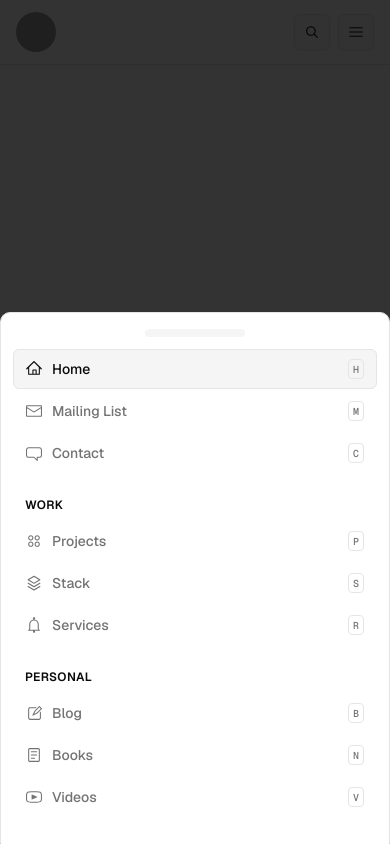
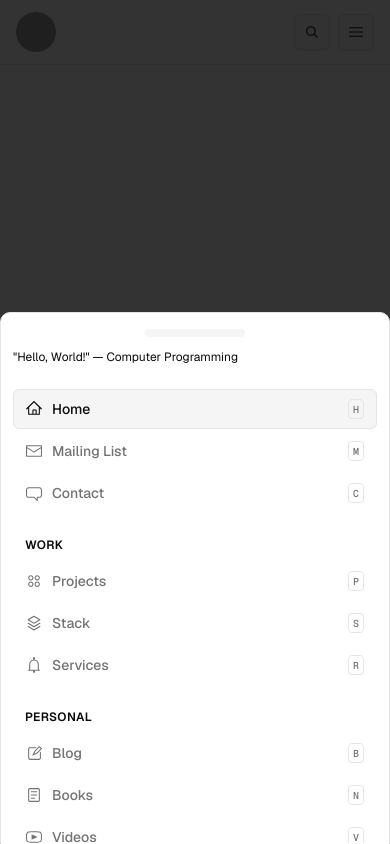
Before and after one commit to udohjeremiah/udohjeremiah, a Next.js app: page / in a window 390 px wide. Both pictures are taken after a click on the button 356 px from the left and 32 px from the top of the page. Built offline with nearby package versions, Linux system fonts and the light colour scheme; grey boxes are pictures that could not be loaded.

Commit message:
Add random quotes to mobile view and fix style inconsistencies

```diff
--- a/src/components/Navigation.jsx
+++ b/src/components/Navigation.jsx
@@ -30,6 +30,7 @@ import {
   EnvelopeOpenIcon,
 } from "@radix-ui/react-icons";
 import ThemeToggler from "./ThemeToggler";
+import RandomQuotes from "./RandomQuotes";
 
 export const pages = [
   {
@@ -200,6 +201,9 @@ export default function Navigation() {
           <DrawerContent>
             <div className="max-h-[60vh] overflow-auto">
               <nav>
+                <div className="space-y-2 p-3">
+                  <RandomQuotes />
+                </div>
                 {sections.map((section, sectionIndex) => (
                   <section key={sectionIndex} className="space-y-2 p-3">
                     {section.name ? (
--- a/src/components/Profile.jsx
+++ b/src/components/Profile.jsx
@@ -5,7 +5,7 @@ export default function Profile() {
     <div className="flex w-96 items-center gap-3">
       <Avatar>
         <AvatarImage src="https://source.unsplash.com/random" />
-        <AvatarFallback>UJ</AvatarFallback>
+        <AvatarFallback className="bg-primary-foreground">UJ</AvatarFallback>
       </Avatar>
       <div>
         <p className="text-sm font-semibold">Udoh Jeremiah</p>
--- a/src/components/RandomQuotes.jsx
+++ b/src/components/RandomQuotes.jsx
@@ -1,4 +1,6 @@
 "use client";
+
+import { cn } from "@/lib/utils";
 
 import { useState, useEffect } from "react";
 import { quotes } from "@/data/quotes";
@@ -73,7 +75,7 @@ export default function RandomQuotes() {
   }, [index]);
 
   return (
-    <blockquote className="w-[60ch] text-pretty text-xs">
+    <blockquote className={cn("w-full text-pretty text-xs", "lg:w-[60ch]")}>
       <p>
         <span>&quot;{quoteText}&quot;</span>
         <span className="whitespace-nowrap">{authorText}</span>
```
